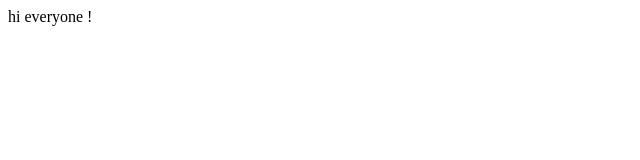
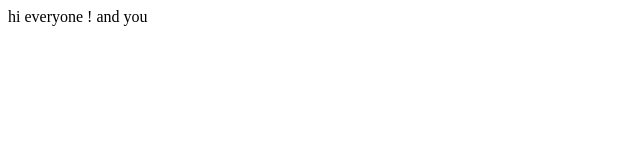
Before and after one commit to HSHERU/test, a plain HTML site: page index.html in a window 1280 px wide. Shown: the full height of the page, 0-640 px from the left. Drawn offline with Linux system fonts and the light colour scheme.

Commit message:
my newst file is up !

```diff
--- a/index.html
+++ b/index.html
@@ -1,3 +1,3 @@
 <html>
-<p>hi everyone ! </p>
+<p>hi everyone !  and you</p>
 </html>
```
